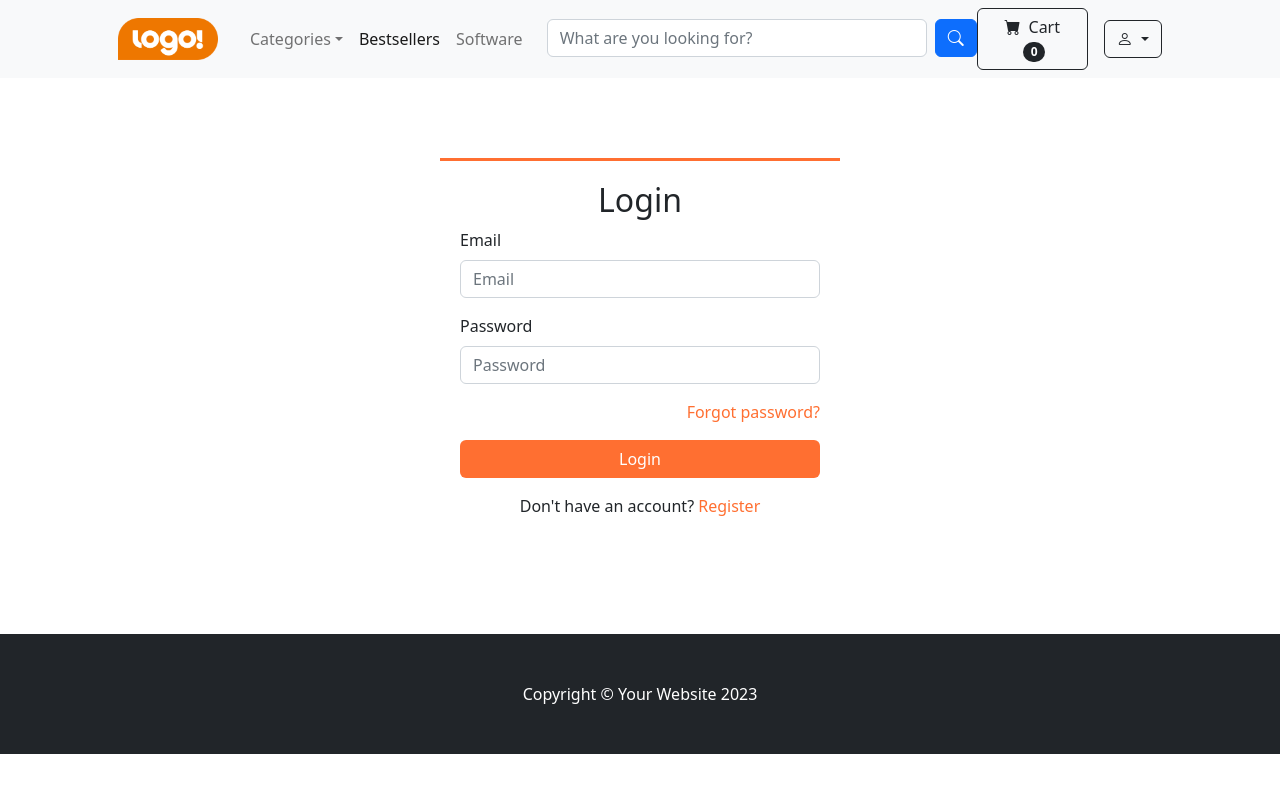
After one commit to mweihmann/ManDaMel, a PHP site: page /login.html in a window 1280 px wide. The commit adds this page. Run offline with PHP 8.4, Linux system fonts and the light colour scheme.

Commit message:
Add Style.css,single login page, single product page

```diff
--- a/frontend/css/style.css
+++ b/frontend/css/style.css
@@ -1,101 +1,45 @@
-/* Grundeinstellungen */
-
-@import url('https://fonts.googleapis.com/css2?family=Poppins:ital,wght@0,100;0,200;0,300;0,400;0,500;0,600;0,700;0,800;0,900;1,100;1,200;1,300;1,400;1,500;1,600;1,700;1,800;1,900&display=swap');
-
-* {
-    margin: 0;
-    padding: 0;
-    box-sizing: border-box;
+/* Navigation */
+.logo-img {
+    height: 100px;
+    width: auto;
   }
 
-body {
-    font-family: 'Poppins', sans-serif;
+  .logo-img {
+    width: 100px;
+    height: auto;
   }
 
-.nav-buttons {
-    margin-left: 60%;
-}
-
-h1 {
-    font-size: 2.5rem;
-    font-weight: 700;
-}
-
-h2 {
-    font-size: 1.8rem;
-    font-weight: 600;
-}
-
-h3 {
-    font-size: 1.5rem;
-    font-weight: 800;
-}
-
-h4 {
-    font-size: 1.2rem;
-    font-weight: 600;
-}
-
-h5 {
-    font-size: 1rem;
-    font-weight: 400;
-}
-
-h6 {
-    color: #D8D8D8;
+  .search-input {
+    width: 380px;
   }
 
 
 
 
 
-/* Navbar */
 
-.navbar {
-    font-size: 16px;
-    padding-top: 2rem !important;
-    padding-bottom: 2rem !important;
-    top: 0;
-    left: 0;
+  .login-box {
+    max-width: 400px;
+    margin: 80px auto;
+    padding: 20px;
+    border-top: 3px solid #ff6f31;
+    text-align: center;
   }
 
-.navbar-light .navbar-nav .nav-link {
-    padding: 0 20px;
-    color: #000;
-    transition: 0.4 ease;
+  .btn-orange {
+    background-color: #ff6f31;
+    color: #fff;
   }
 
-.navbar-light .navbar-nav .nav-link:hover,
-.navbar i:hover,
-.navbar-light .navbar-nav .nav-link.active .navbar i:hover {
-    color: coral;
+  .btn-orange:hover {
+    background-color: #e65c1a;
   }
 
-.navbar i{
-    font-size: 1.2rem;
-    padding: 0 0.7px;
-    transition: 0.4 ease;
-    cursor: pointer;
-    margin-left: 5px;
+  a {
+    color: #ff6f31;
+    text-decoration: none;
   }
 
-
-
-
-/* HOME */
-
-
-#home{
-    background-image: url(/images/warzone_background.jpg);
-    width: 100%;
-    height: 100vh;
-    background-size: cover;
-    display: flex;
-    flex-direction: column;
-    justify-content: center;
-    align-items: flex-start;
+  a:hover {
+    text-decoration: underline;
   }
-
-.container-custom{
-    margin-left: 50px;
-}
--- /dev/null
+++ b/frontend/login.html
@@ -0,0 +1,147 @@
+<!DOCTYPE html>
+<html lang="en">
+
+<head>
+    <meta charset="utf-8" />
+    <meta name="viewport" content="width=device-width, initial-scale=1, shrink-to-fit=no" />
+    <title>ManDaMel</title>
+    <!-- Favicon-->
+    <link rel="icon" type="images/x-icon" href="assets/favicon.ico" />
+    <!-- Bootstrap-->
+    <link href="https://cdn.jsdelivr.net/npm/bootstrap@5.2.3/dist/css/bootstrap.min.css" rel="stylesheet">
+    <link href="https://cdn.jsdelivr.net/npm/bootstrap-icons@1.5.0/font/bootstrap-icons.css" rel="stylesheet" />
+    <!-- CSS-->
+    <link href="css/style.css" rel="stylesheet" />
+</head>
+
+<body>
+    <!-- Navigation-->
+    <nav class="navbar navbar-expand-lg navbar-light bg-light">
+
+        <div class="container px-4 px-lg-5">
+            <!--  <a class="navbar-brand" href="#!">ManDaMel</a>  Text oder doch Logo?-->
+            <a href="index.html">
+                <img src="images/logo.png" alt="Logo" class="logo-img">
+            </a>
+            <button class="navbar-toggler" type="button" data-bs-toggle="collapse"
+                data-bs-target="#navbarSupportedContent" aria-controls="navbarSupportedContent" aria-expanded="false"
+                aria-label="Toggle navigation"><span class="navbar-toggler-icon"></span></button>
+            <div class="collapse navbar-collapse" id="navbarSupportedContent">
+                <ul class="navbar-nav me-auto mb-2 mb-lg-0 ms-lg-4">
+                    <li class="nav-item dropdown">
+                        <a class="nav-link dropdown-toggle" id="navbarDropdown" href="#" role="button"
+                            data-bs-toggle="dropdown" aria-expanded="false">Categories</a>
+                        <ul class="dropdown-menu" aria-labelledby="navbarDropdown">
+                            <li><a class="dropdown-item" href="#!">All Products</a></li>
+                            <li>
+                                <hr class="dropdown-divider" />
+                            </li>
+                            <li><a class="dropdown-item" href="#!">Popular Items</a></li>
+                            <li><a class="dropdown-item" href="#!">New Arrivals</a></li>
+                        </ul>
+                    </li>
+                    <li class="nav-item"><a class="nav-link active" aria-current="page" href="#!">Bestsellers</a></li>
+                    <li class="nav-item"><a class="nav-link" href="#!">Software</a></li>
+
+                    <!-- Search -->
+                    <li class="nav-item">
+                        <form class="d-flex ms-3" role="search">
+                            <input class="form-control me-2 search-input" type="search"
+                                placeholder="What are you looking for?" aria-label="Search">
+                            <button class="btn btn-primary" type="submit"><i class="bi bi-search"></i></button>
+                        </form>
+                    </li>
+
+                </ul>
+                <form class="d-flex">
+                    <button class="btn btn-outline-dark" type="submit">
+                        <i class="bi-cart-fill me-1"></i>
+                        Cart
+                        <span class="badge bg-dark text-white ms-1 rounded-pill">0</span>
+                    </button>
+                </form>
+
+                <div class="dropdown ms-3">
+                    <button class="btn btn-outline-dark dropdown-toggle" type="button" id="userDropdown"
+                        data-bs-toggle="dropdown" aria-expanded="false">
+                        <i class="bi bi-person"></i>
+                    </button>
+                    <ul class="dropdown-menu dropdown-menu-end" aria-labelledby="userDropdown">
+                        <li><a class="dropdown-item" href="#">Login</a></li>
+                        <li><a class="dropdown-item" href="#">Register</a></li>
+                    </ul>
+                </div>
+
+
+            </div>
+        </div>
+    </nav>
+
+
+    <div class="login-box">
+
+        <h2>Login</h2>
+
+        <form>
+
+            <div class="mb-3 text-start">
+
+                <label for="email" class="form-label">Email</label>
+
+                <input type="email" class="form-control" id="email" placeholder="Email" required>
+
+            </div>
+
+
+
+            <div class="mb-3 text-start">
+
+                <label for="password" class="form-label">Password</label>
+
+                <input type="password" class="form-control" id="password" placeholder="Password" required>
+
+            </div>
+
+
+
+            <div class="mb-3 text-end">
+
+                <a href="#">Forgot password?</a>
+
+            </div>
+
+
+
+            <button type="submit" class="btn btn-orange w-100">Login</button>
+
+        </form>
+
+        <p class="mt-3">Don't have an account? <a href="#">Register</a></p>
+
+    </div>
+
+
+
+    <!-- Bootstrap 5 JS -->
+
+    <script src=https://cdn.jsdelivr.net/npm/bootstrap@5.3.3/dist/js/bootstrap.bundle.min.js></script>
+
+
+
+
+
+
+
+    <!-- Footer-->
+    <footer class="py-5 bg-dark">
+        <div class="container">
+            <p class="m-0 text-center text-white">Copyright &copy; Your Website 2023</p>
+        </div>
+    </footer>
+    <!-- Bootstrap core JS-->
+    <script src="https://cdn.jsdelivr.net/npm/bootstrap@5.2.3/dist/js/bootstrap.bundle.min.js"></script>
+    <!-- Core theme JS-->
+    <script src="js/scripts.js"></script>
+</body>
+
+</html>
```
Also changed, not shown: frontend/index.html (renamed from frontend/index.php, +6 -4 lines), frontend/images/favicon.ico (added), frontend/images/logo.png (added). Lines whose indentation alone changed are shown as unchanged.
